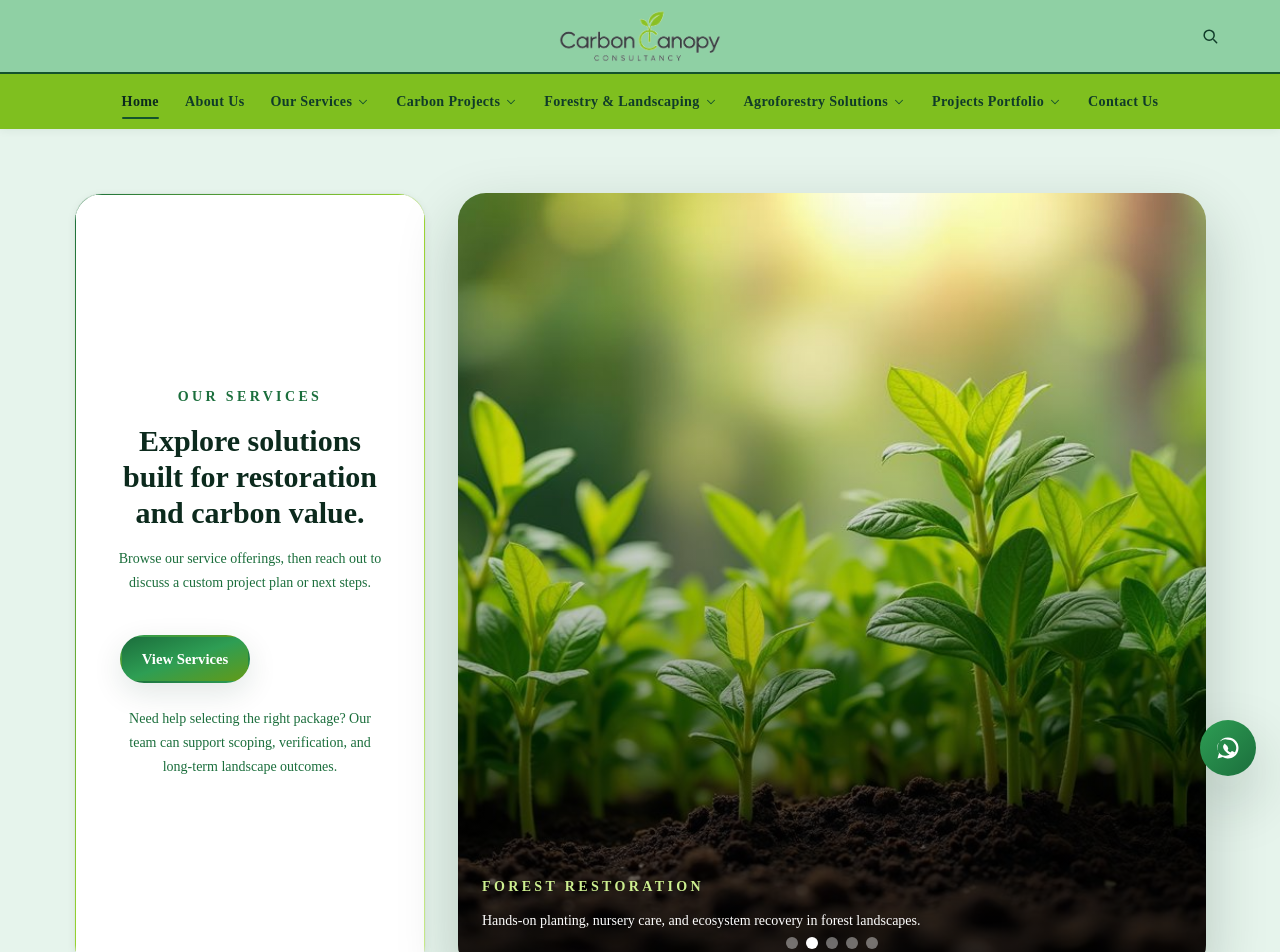
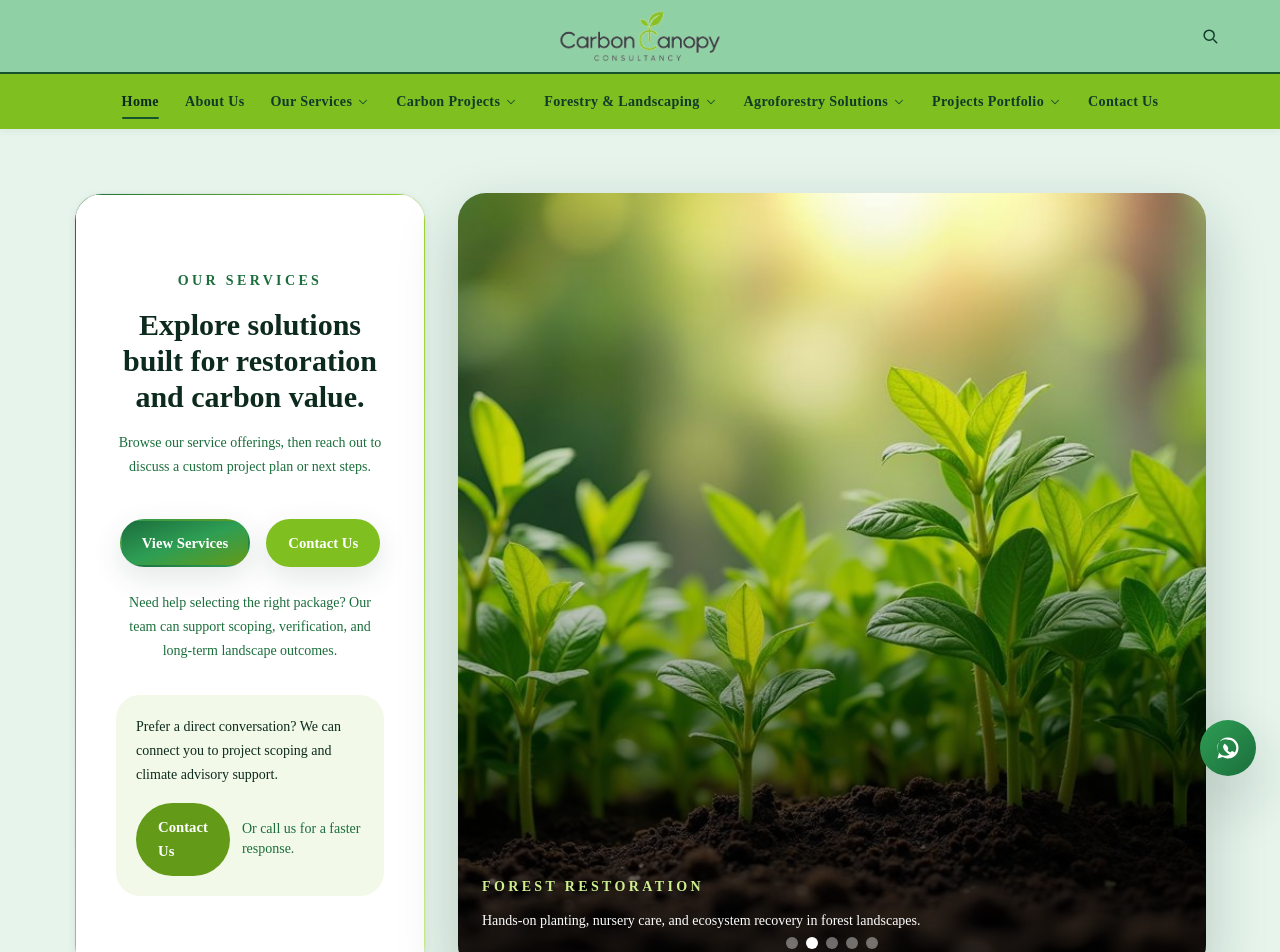
Before and after one commit to creda-cmd/carbon-canopy, a React (Vite) app in the folder client/: page / in a window 1280 px wide. Shown: the top 952 px of the page. Built offline with nearby package versions, Linux system fonts and the light colour scheme.

Commit message:
Make Contact Us button visible with green CTA and accent panel

```diff
--- a/client/src/pages/Home.jsx
+++ b/client/src/pages/Home.jsx
@@ -87,13 +87,26 @@ export default function Home() {
                   <Link to="/services" className="btn btn-primary w-full sm:w-auto">
                     View Services
                   </Link>
-                  <Link to="/contact" className="btn btn-light w-full sm:w-auto">
+                  <Link to="/contact" className="btn bg-lime-500 text-white hover:bg-lime-600 w-full sm:w-auto shadow-md">
                     Contact Us
                   </Link>
                 </div>
                 <p className="mt-6 text-sm leading-6 text-forest-600">
                   Need help selecting the right package? Our team can support scoping, verification, and long-term landscape outcomes.
                 </p>
+                <div className="mt-8 rounded-[1.5rem] bg-lime-500/10 p-5 text-left text-forest-900">
+                  <p className="text-sm leading-6">
+                    Prefer a direct conversation? We can connect you to project scoping and climate advisory support.
+                  </p>
+                  <div className="mt-4 flex flex-col gap-3 sm:flex-row sm:items-center">
+                    <Link to="/contact" className="btn bg-lime-600 text-white hover:bg-lime-700 w-full sm:w-auto">
+                      Contact Us
+                    </Link>
+                    <span className="text-sm text-forest-600">
+                      Or call us for a faster response.
+                    </span>
+                  </div>
+                </div>
               </div>
             </div>
 
```
